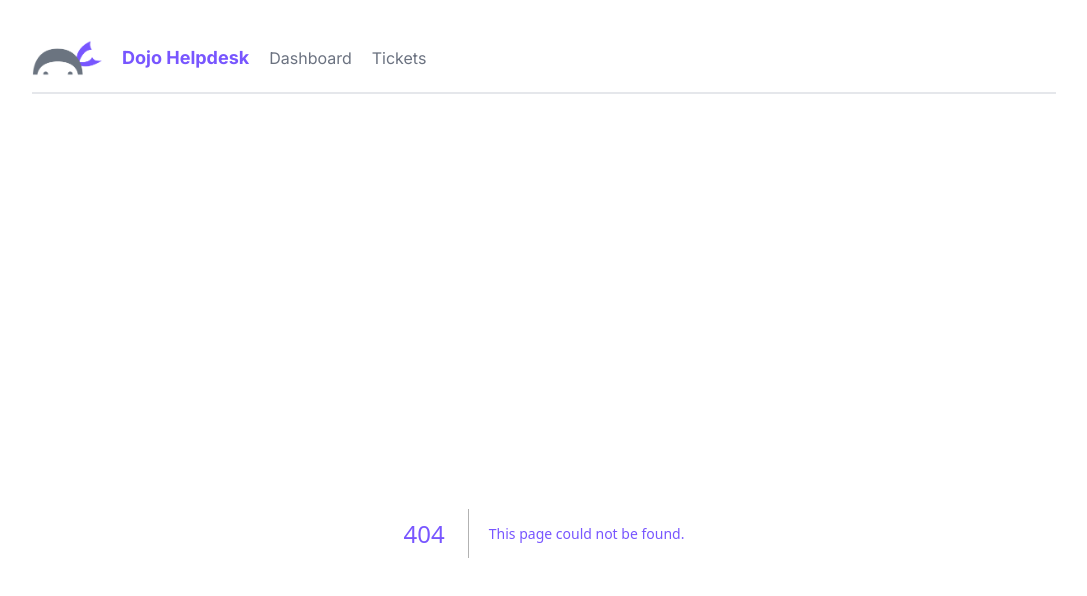
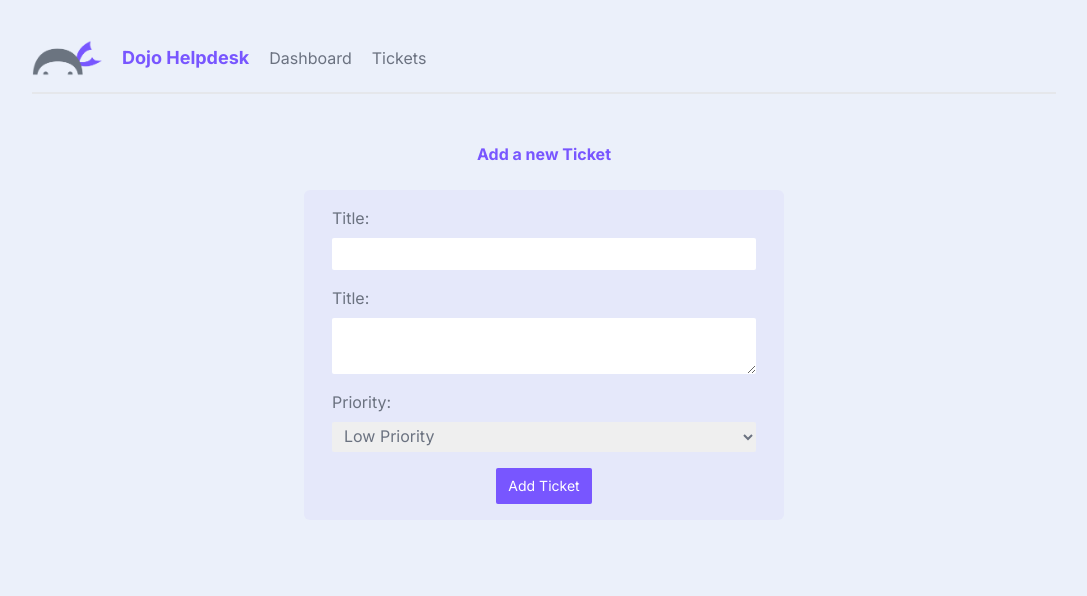
Before and after one commit to rajlakehead/helpdesk, a Next.js app: page /tickets/create in a window 1280 px wide. Before the commit this address had no page. Shown: the top 596 px of the page, without its empty margins (96-1183 px from the left). Built offline with nearby package versions, Linux system fonts and the light colour scheme.

Commit message:
createTicket and not-found pages added

```diff
--- a/_data/db.json
+++ b/_data/db.json
@@ -13,6 +13,13 @@
       "body": "Lorem ipsum Triforce sit amet, Linkus Hyruleus tempus Ganondorf. Nunc ocarina sagittis quis Majoras Mask. Nulla in metus arcu. Suspendisse potenti. In vel mauris varius, consectetur Zora ipsum eget, Master Sword porttitor urna. Fusce elementum urna elit, eget eleifend velit consectetur eget. Integer vel lobortis ipsum, vitae auctor Ocarina of Time. Donec sed urna dapibus, interdum magna a, eleifend magna. Curabitur tincidunt enim a neque volutpat. Phasellus auctor magna vel nunc pretium, ut volutpat justo tristique. Pellentesque cursus convallis mauris, in tempus enim tincidunt vitae.",
       "priority": "high",
       "user_email": "peach@netninja.dev"
+    },
+    {
+      "title": "Raj",
+      "body": "blah blah blah",
+      "priority": "medium",
+      "user_email": "mario@netninja.dev",
+      "id": "EDWRHe3"
     }
   ]
 }
--- /dev/null
+++ b/app/loading.jsx
@@ -0,0 +1,10 @@
+import React from 'react'
+
+export default function Loading() {
+  return (
+    <main className="text-center">
+        <h2 className="text-primary">Loading....</h2>
+        <p>Hopefully not for too long :)</p>
+    </main>
+  )
+}
--- /dev/null
+++ b/app/not-found.jsx
@@ -0,0 +1,12 @@
+import Link from 'next/link'
+import React from 'react'
+
+export default function notFound() {
+  return (
+    <main className="text-center">
+        <h2 className="text-3xl">There was a Problem.</h2>
+        <p>We could not find the page you are looking for</p>
+        <p>Go back to the <Link href="/">Dashboard</Link></p>
+    </main>
+  )
+}
--- a/app/tickets/TicketList.jsx
+++ b/app/tickets/TicketList.jsx
@@ -1,5 +1,10 @@
 import React from 'react'
+import Link from 'next/link'
+
 async function getTickets() {
+    //imitate delay
+    await new Promise(resolve => setTimeout(resolve, 3000))
+
     const res = await fetch('http://localhost:4000/tickets', {
       next: {
         revalidate: 0 // 0 means opt out from cach data
@@ -14,11 +19,13 @@
     <>
       {tickets.map((ticket) => (
         <div key={ticket.id} className="card my-5">
+          <Link href={`/tickets/${ticket.id}`}>
           <h3>{ticket.title}</h3>
           <p>{ticket.body.slice(0, 200)}...</p>
           <div className={`pill ${ticket.priority}`}>
             {ticket.priority} priority
           </div>
+          </Link>
         </div>
       ))}
       {tickets.length === 0 && (
--- /dev/null
+++ b/app/tickets/[id]/page.jsx
@@ -0,0 +1,46 @@
+import { notFound } from "next/navigation";
+import React from "react";
+
+export const dynamicParams = true;
+export async function generateStaticParams() {
+  const res = await fetch("http://localhost:4000/tickets");
+
+  const tickets = await res.json();
+
+  return tickets.map((ticket) => ({
+    id: ticket.id,
+  }));
+}
+async function getTicket(id) {
+  //imitate delay
+  await new Promise(resolve => setTimeout(resolve, 3000))
+
+  const res = await fetch("http://localhost:4000/tickets/" + id, {
+    next: {
+      revalidate: 60,
+    },
+  });
+  if (!res.ok) {
+    notFound();
+  }
+  return res.json();
+}
+
+export default async function TicketDetails({ params }) {
+  const ticket = await getTicket(params.id);
+  return (
+    <main>
+      <nav>
+        <h2>Ticket Details</h2>
+      </nav>
+      <div className="card">
+        <h3>{ticket.title}</h3>
+        <small>Created By {ticket.user_email}</small>
+        <p>{ticket.body}</p>
+        <div className={`pill ${ticket.priority}`}>
+          {ticket.priority} priority
+        </div>
+      </div>
+    </main>
+  );
+}
--- /dev/null
+++ b/app/tickets/create/CreateForm.jsx
@@ -0,0 +1,72 @@
+"use client"
+
+import { useRouter } from "next/navigation"
+import { useState } from "react"
+
+export default function CreateForm() {
+  const router = useRouter()
+
+  const [title, setTitle] = useState('')
+  const [body, setBody] = useState('')
+  const [priority, setPriority] = useState('low')
+  const [isLoading, setIsLoading] = useState(false)
+
+  const handleSubmit = async (e)  => {
+    e.preventDefault()
+    setIsLoading(true)
+
+    const newTicket = { title, body, priority, user_email: 'mario@netninja.dev' }
+
+    const res = await fetch('http://localhost:4000/tickets', {
+      method: "POST",
+      headers: {"Content-Type": "application/json"},
+      body: JSON.stringify(newTicket)
+    })
+
+    if (res.status === 201) {
+      router.refresh()
+      router.push('/tickets')
+    }
+
+  }
+
+  return (
+    <form onSubmit={handleSubmit} className="w-1/2">
+      <label>
+        <span>Title:</span>
+        <input
+          required
+          type="text"
+          onChange={(e) => setTitle(e.target.value)}
+          value={title}
+        />
+      </label>
+      <label>
+        <span>Title:</span>
+        <textarea
+          required
+          onChange={(e) => setBody(e.target.value)}
+          value={body}
+        />
+      </label>
+      <label>
+        <span>Priority:</span>
+        <select
+          onChange={(e) => setPriority(e.target.value)}
+          value={priority}
+        >
+          <option value="low">Low Priority</option>
+          <option value="medium">Medium Priority</option>
+          <option value="high">High Priority</option>
+        </select>
+      </label>
+      <button
+        className="btn-primary"
+        disabled={isLoading}
+      >
+      {isLoading && <span>Adding...</span>}
+      {!isLoading && <span>Add Ticket</span>}
+    </button>
+    </form>
+  )
+}
--- /dev/null
+++ b/app/tickets/create/page.jsx
@@ -0,0 +1,11 @@
+import React from 'react'
+import CreateForm from './CreateForm'
+
+export default function CreateTicket() {
+  return (
+        <main>
+            <h2 className="text-primary text-center">Add a new Ticket</h2>
+            <CreateForm />
+        </main>
+    )
+}
--- /dev/null
+++ b/app/tickets/not-found.jsx
@@ -0,0 +1,12 @@
+import Link from 'next/link'
+import React from 'react'
+
+export default function notFound() {
+  return (
+    <main className="text-center">
+        <h2 className="text-3xl">There was a Problem.</h2>
+        <p>We could not find the page you are looking for</p>
+        <p>Go back to all <Link href="/tickets">Tickets</Link></p>
+    </main>
+  )
+}
--- a/app/tickets/page.jsx
+++ b/app/tickets/page.jsx
@@ -1,5 +1,6 @@
-import React from 'react'
+import React, { Suspense } from 'react'
 import TicketList from './TicketList'
+import Loading from '../loading'
 
 export default function page() {
   return (
@@ -10,8 +11,10 @@
           <p>Currently Open Tickets</p>
         </div>
       </nav>
+      <Suspense fallback={<Loading />}>
+        <TicketList />
+      </Suspense>
 
-      <TicketList />
     </main>
   )
 }
```
Lines whose indentation alone changed are shown as unchanged.
